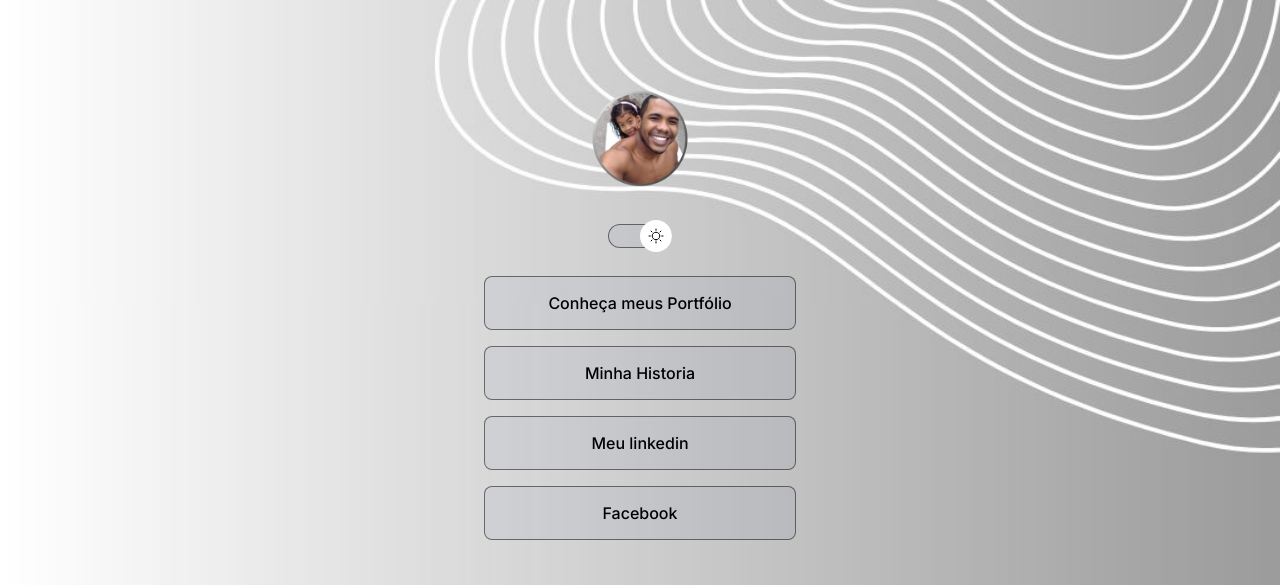
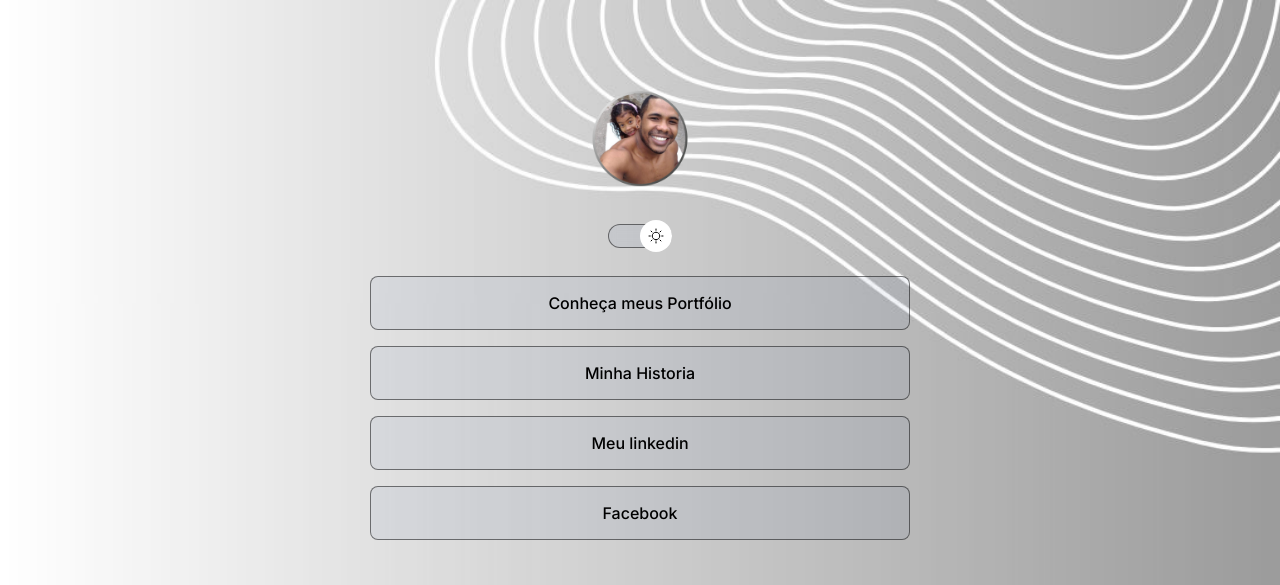
Before and after one commit to CARLOSPMD/agregador-de-links, a plain HTML site: page assets/index.html in a window 1280 px wide. Shown: the top 585 px of the page. Drawn offline with nearby package versions, Linux system fonts and the light colour scheme.

Commit message:
adjust container width

```diff
--- a/assets/stylo.css
+++ b/assets/stylo.css
@@ -44,7 +44,9 @@ body *{
 
 #container{
   /*largura*/
-  width: 360px;
+  width: 100%;
+  /*largura maxima*/
+  max-width: 588px;
   /*Altura*/
   height: 712px;
   /*borda*/
```
